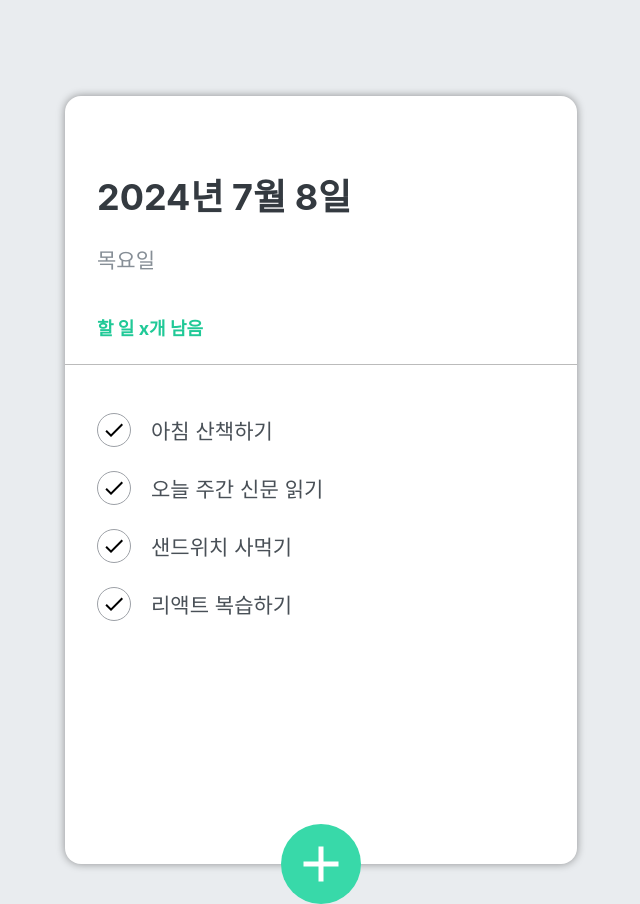
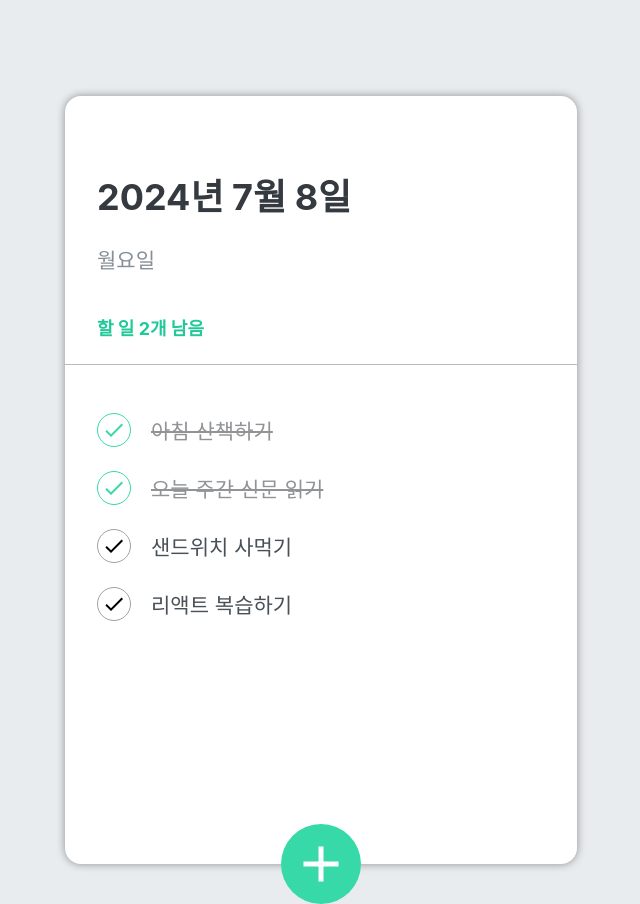
Before and after one commit to samkkkkkkk/react-todo-app-2024, a React (Create React App) app: page / in a window 1280 px wide. Shown: the whole page, without its empty margins (319-959 px from the left). Built offline with nearby package versions, Linux system fonts and the light colour scheme.

Commit message:
할 일 체크 기능, 날짜 표시

```diff
--- a/src/components/TodoHeader.js
+++ b/src/components/TodoHeader.js
@@ -1,12 +1,25 @@
 import React from 'react';
 import '../scss/TodoHeader.scss';
 
-const TodoHeader = () => {
+const TodoHeader = ({ countTodo }) => {
+  const today = new Date();
+
+  const dateString = today.toLocaleDateString('ko-KR', {
+    year: 'numeric',
+    month: 'long',
+    day: 'numeric',
+  });
+
+  const dayName = today.toLocaleDateString('ko-KR', {
+    weekday: 'long',
+  });
   return (
     <header>
-      <h1>2024년 7월 8일</h1>
-      <div className='day'>목요일</div>
-      <div className='tasks-left'>할 일 x개 남음</div>
+      <h1>{dateString}</h1>
+      <div className='day'>{dayName}</div>
+      <div className='tasks-left'>
+        할 일 {countTodo()}개 남음
+      </div>
     </header>
   );
 };
--- a/src/components/TodoItem.js
+++ b/src/components/TodoItem.js
@@ -1,14 +1,25 @@
 import React from 'react';
 import '../scss/TodoItem.scss';
 import { MdDelete, MdDone } from 'react-icons/md';
+import cn from 'classnames';
 
-const TodoItem = ({ item }) => {
+const TodoItem = ({ item, remove, check }) => {
+  const { id, title, done } = item;
+
   return (
     <li className='todo-list-item'>
-      <div className='check-circle'>
+      <div
+        className={cn('check-circle', { active: done })}
+        onClick={() => check(id)}
+      >
         <MdDone />
       </div>
-      <span className='text'>{item.title}</span>
+      <span className={cn('text', { finish: done })}>
+        {title}
+      </span>
+      <div className='remove' onClick={() => remove(id)}>
+        <MdDelete />
+      </div>
     </li>
   );
 };
--- a/src/components/TodoMain.js
+++ b/src/components/TodoMain.js
@@ -2,11 +2,18 @@
 import '../scss/TodoMain.scss';
 import TodoItem from './TodoItem';
 
-const TodoMain = ({ todoList }) => {
+const TodoMain = ({ todoList, remove, check }) => {
   return (
     <ul className='todo-list'>
       {todoList.map((todo) => {
-        return <TodoItem key={todo.id} item={todo} />;
+        return (
+          <TodoItem
+            key={todo.id}
+            item={todo}
+            remove={remove}
+            check={check}
+          />
+        );
       })}
     </ul>
   );
--- a/src/components/TodoTemplate.js
+++ b/src/components/TodoTemplate.js
@@ -55,12 +55,67 @@
     setTodos([...todos, newTodo]);
   };
 
-  console.log(todos);
+  // 할 일 삭제 처리 함수
+  const removeTodo = (id) => {
+    // const removeTodos = todos.filter((todo) => {
+    //   return todo.id !== id;
+    // });
+    // setTodos(removeTodos);
+
+    setTodos(todos.filter((todo) => todo.id !== id));
+  };
+
+  // 할 일 체크 처리 함수
+  const checkTodo = (id) => {
+    // findIndex 사용방법
+    // const index = todos.findIndex((todo) => todo.id === id);
+    // const newTodos = [...todos];
+    // newTodos[index] = {
+    //   ...newTodos[index],
+    //   done: !newTodos[index].done,
+    // };
+    // forEach를 사용하는 방법
+    // const newTodos = [];
+    // todos.forEach((todo) => {
+    //   if (todo.id === id) {
+    //     todo = {
+    //       ...todo,
+    //       done: !todo.done,
+    //     };
+    //   }
+    //   newTodos.push(todo);
+    // });
+    // setTodos(newTodos);
+    // 일반 for문
+    // const copyTodos = [...todos];
+    // for (const cTodo of copyTodos) {
+    //   if (cTodo.id === id) {
+    //     cTodo.done = !cTodo.done;
+    //   }
+    // }
+    // setTodos(copyTodos);
+    // 고차함수 사용하기
+    setTodos(
+      todos.map((todo) =>
+        todo.id === id
+          ? { ...todo, done: !todo.done }
+          : todo,
+      ),
+    );
+  };
+
+  // 체크가 안 된 할 일의 개수를 카운트 하기
+  const countRestTodo = () =>
+    todos.filter((todo) => !todo.done).length;
 
   return (
     <div className='TodoTemplate'>
-      <TodoHeader />
-      <TodoMain todoList={todos} />
+      <TodoHeader countTodo={countRestTodo} />
+      <TodoMain
+        todoList={todos}
+        remove={removeTodo}
+        check={checkTodo}
+      />
       <TodoInput addTodo={addTodo} />
     </div>
   );
```
Also changed, not shown: .eslintrc.json.
